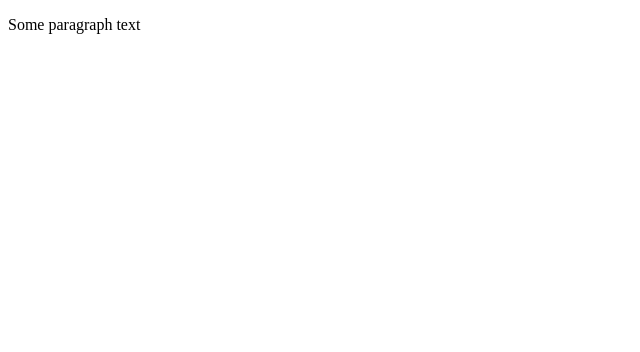
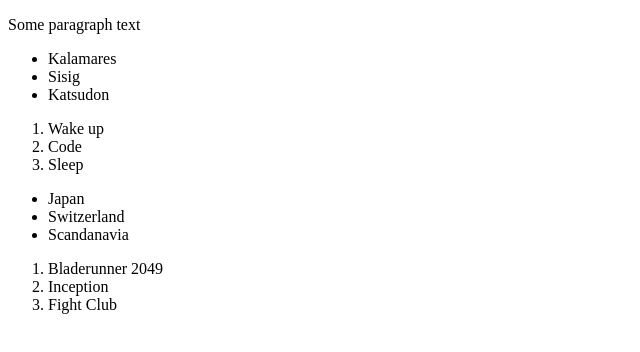
Before and after one commit to JerTua/odin-project, a plain HTML site: page index.html in a window 1280 px wide. Shown: the whole page, without its empty margins (0-640 px from the left). Drawn offline with Linux system fonts and the light colour scheme.

Commit message:
Add Ordered lists and Unordered lists

```diff
--- a/index.html
+++ b/index.html
@@ -9,5 +9,25 @@
         <!-- I am a html comment -->
         <p>Some paragraph text</p>
         <!-- I am another html comment -->
+        <ul>
+            <li>Kalamares</li>
+            <li>Sisig</li>
+            <li>Katsudon</li>
+        </ul>
+        <ol>
+            <li>Wake up</li>
+            <li>Code</li>
+            <li>Sleep</li>
+        </ol>
+        <ul>
+            <li>Japan</li>
+            <li>Switzerland</li>
+            <li>Scandanavia</li>
+        </ul>
+        <ol>
+            <li>Bladerunner 2049</li>
+            <li>Inception</li>
+            <li>Fight Club</li>
+        </ol>
     </body>
 </html>
```
